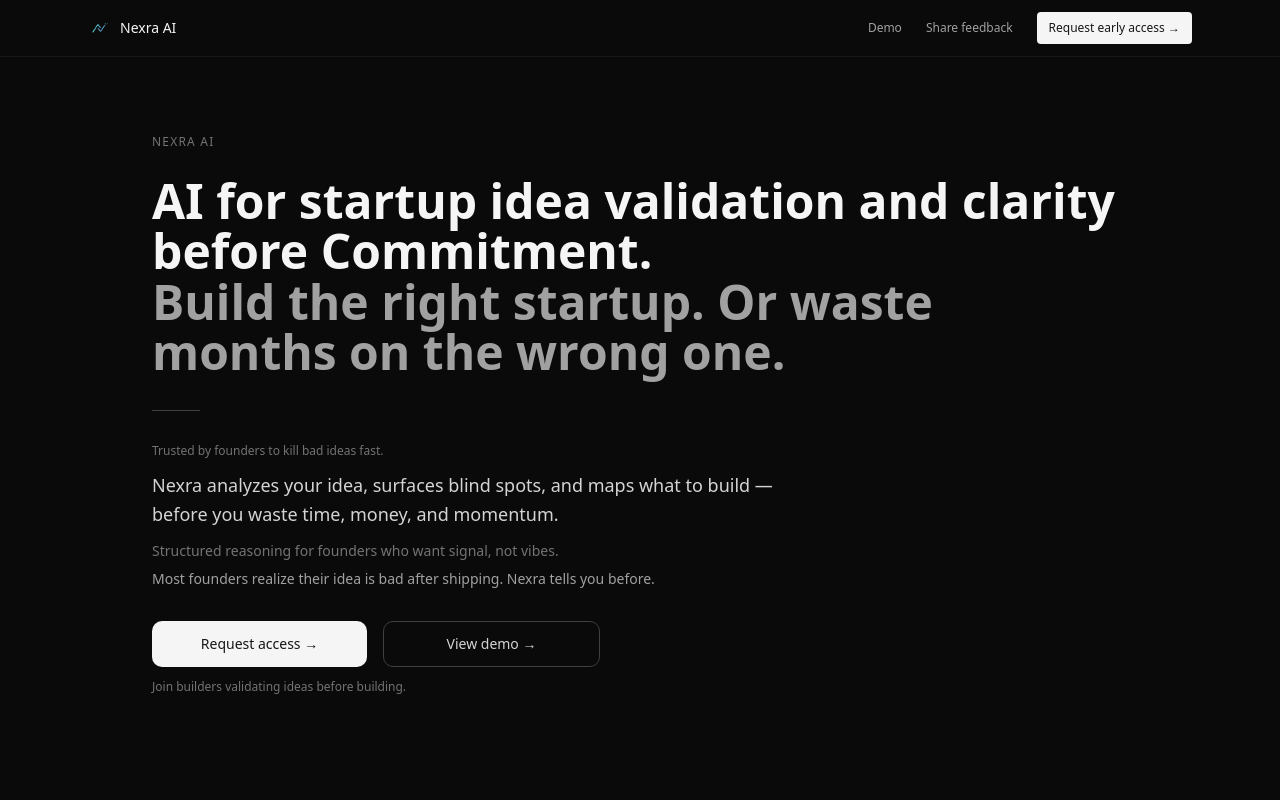
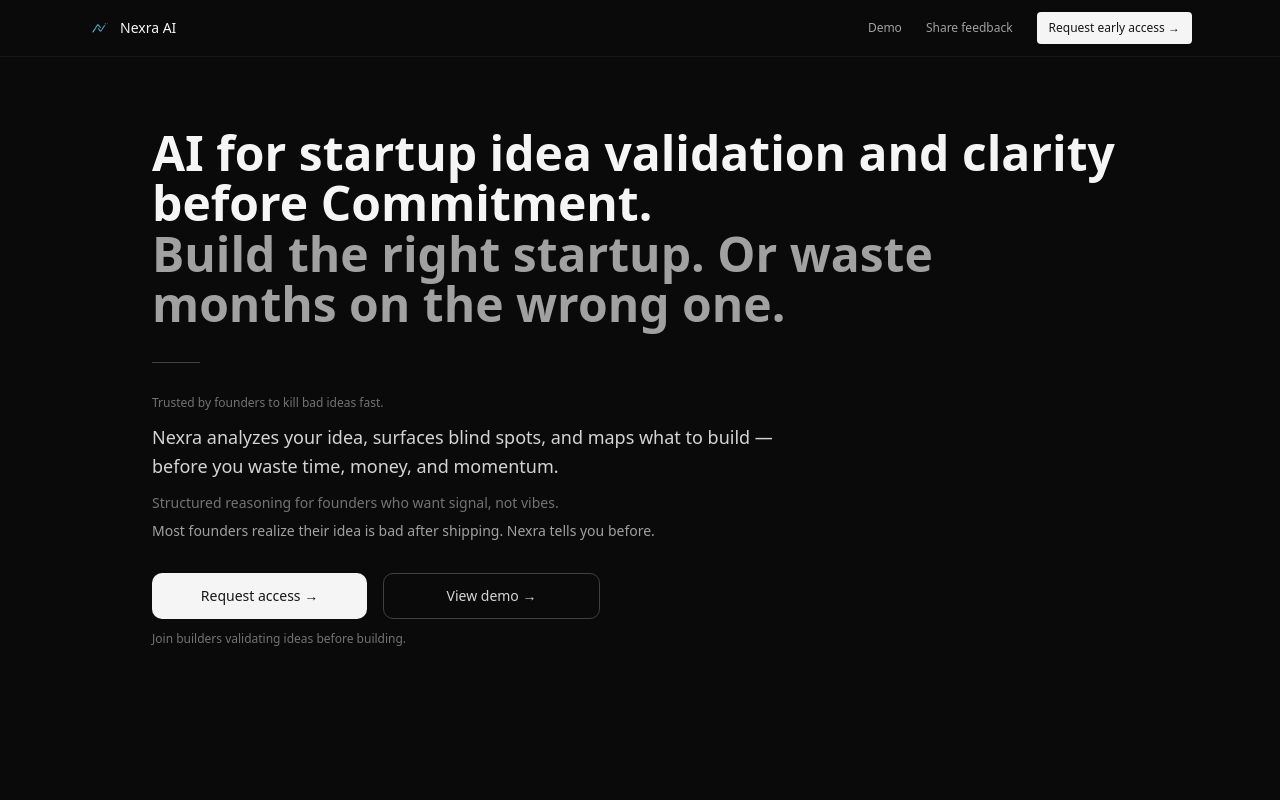
Before and after one commit to annuk123/nexra, a Next.js app: page / in a window 1280 px wide. Shown: the top 800 px of the page. Built offline with nearby package versions, Linux system fonts and the light colour scheme; no server answers.

Commit message:
update app/page.tsx

```diff
--- a/app/page.tsx
+++ b/app/page.tsx
@@ -45,12 +45,12 @@
     <main className="min-h-screen bg-neutral-950 text-neutral-100">
       {/* Hero */}
 <Section size="md">
-  <span className="text-xs tracking-widest text-neutral-500">
+  {/* <span className="text-xs tracking-widest text-neutral-500">
     NEXRA AI
-  </span>
+  </span> */}
 
   {/* Headline */}
-  <h1 className="mt-6 text-3xl sm:text-6xl lg:text-5xl font-semibold leading-tight sm:leading-[1.05] max-w-5xl">
+  <h1 className="text-3xl sm:text-6xl lg:text-5xl font-semibold leading-tight sm:leading-[1.05] max-w-5xl">
     AI for startup idea validation and clarity before Commitment.
     <br />
     <span className="text-neutral-400 block mt-2 sm:mt-0">
```
